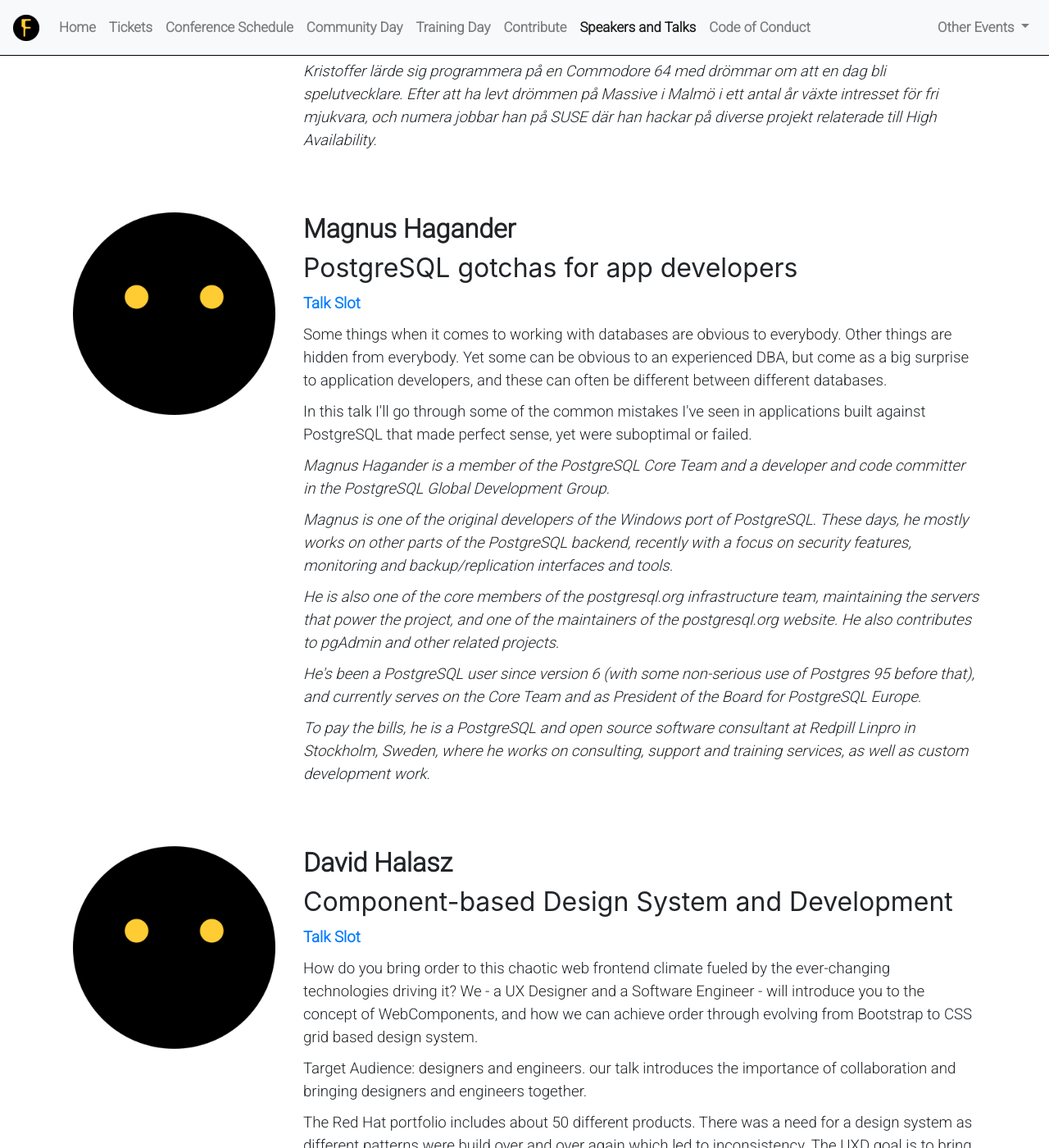
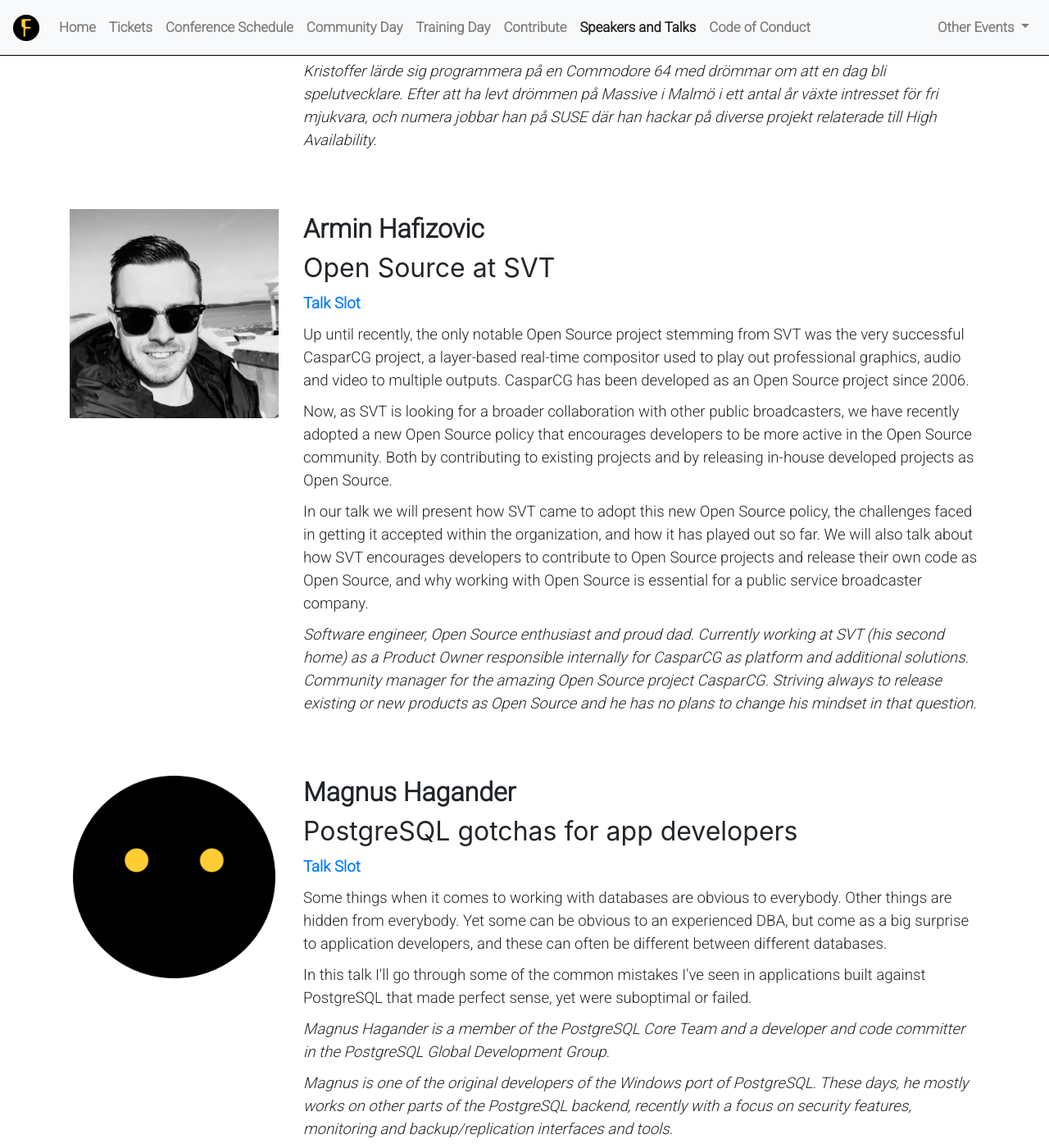
Before and after one commit to e8johan/foss-north-jekyll-2019, a Jekyll site: the page built from speakers-and-talks.md, in a window 1280 px wide and 1400 px high, scrolled down 6857 px. Shown: the whole window at 82% size. Built offline with Jekyll 4.4.1, drawn with Linux system fonts in a browser that asks for light colours; nearby versions of some CDN libraries.

Commit message:
Updated speakers list

```diff
--- a/_data/speakers.yaml
+++ b/_data/speakers.yaml
@@ -323,6 +323,8 @@
     - "Mirza Krak is an embedded Linux solution specialist with seven years of experience in the field and is currently employed by Northern.tech, the commercial entity behind the Mender project."
     - "Mirza was a Mender community member for a couple of years which led to him joining the Mender project full-time in 2018. He is involved in various other open source projects and is a Linux kernel contributor. Mirza's expertise is within Board Support Package development which ranges from hardware bringup, bootloaders, Linux kernel and build systems (Yocto/OE-core). Mirza has spoken at various conferences including Embedded Linux Conference and FOSS-North."
 - name: "Josef Andersson"
+  copresenters:
+    - { name: "Armin Hafizovic", short: "ahafizovic" }
   short: "jandersson"
   slot: mon14
   lastname: "Andersson"
@@ -333,3 +335,14 @@
     - "In our talk we will present how SVT came to adopt this new Open Source policy, the challenges faced in getting it accepted within the organization, and how it has played out so far. We will also talk about how SVT encourages developers to contribute to Open Source projects and release their own code as Open Source, and why working with Open Source is essential for a public service broadcaster company."
   bio:
     - "Josef is an Open Source enthusiast that has been active in many areas of the Open Source communities. As a translator, code contributor to various projects, with licenses and Open Source strategy, arranging hackathons and as a writer for tech magazines. Currently, Josef is working at SVT as a senior developer, and is also a member of their newly formed Open Source lead team that is working with implementing an Open Source mindset in the organization."
+- name: "Armin Hafizovic"
+  short: "ahafizovic"
+  coslot: mon14
+  lastname: "Hafizovic"
+  title: "Open Source at SVT"
+  abstract:
+    - "Up until recently, the only notable Open Source project stemming from SVT was the very successful CasparCG project, a layer-based real-time compositor used to play out professional graphics, audio and video to multiple outputs. CasparCG has been developed as an Open Source project since 2006."
+    - "Now, as SVT is looking for a broader collaboration with other public broadcasters, we have recently adopted a new Open Source policy that encourages developers to be more active in the Open Source community. Both by contributing to existing projects and by releasing in-house developed projects as Open Source."
+    - "In our talk we will present how SVT came to adopt this new Open Source policy, the challenges faced in getting it accepted within the organization, and how it has played out so far. We will also talk about how SVT encourages developers to contribute to Open Source projects and release their own code as Open Source, and why working with Open Source is essential for a public service broadcaster company."
+  bio:
+    - "Software engineer, Open Source enthusiast and proud dad. Currently working at SVT (his second home) as a Product Owner responsible internally for CasparCG as platform and additional solutions. Community manager for the amazing Open Source project CasparCG. Striving always to release existing or new products as Open Source and he has no plans to change his mindset in that question."
```
Also changed, not shown: images/speaker-ahafizovic.png (added), images/speaker-aroxell.png, images/speaker-jandersson.png.
